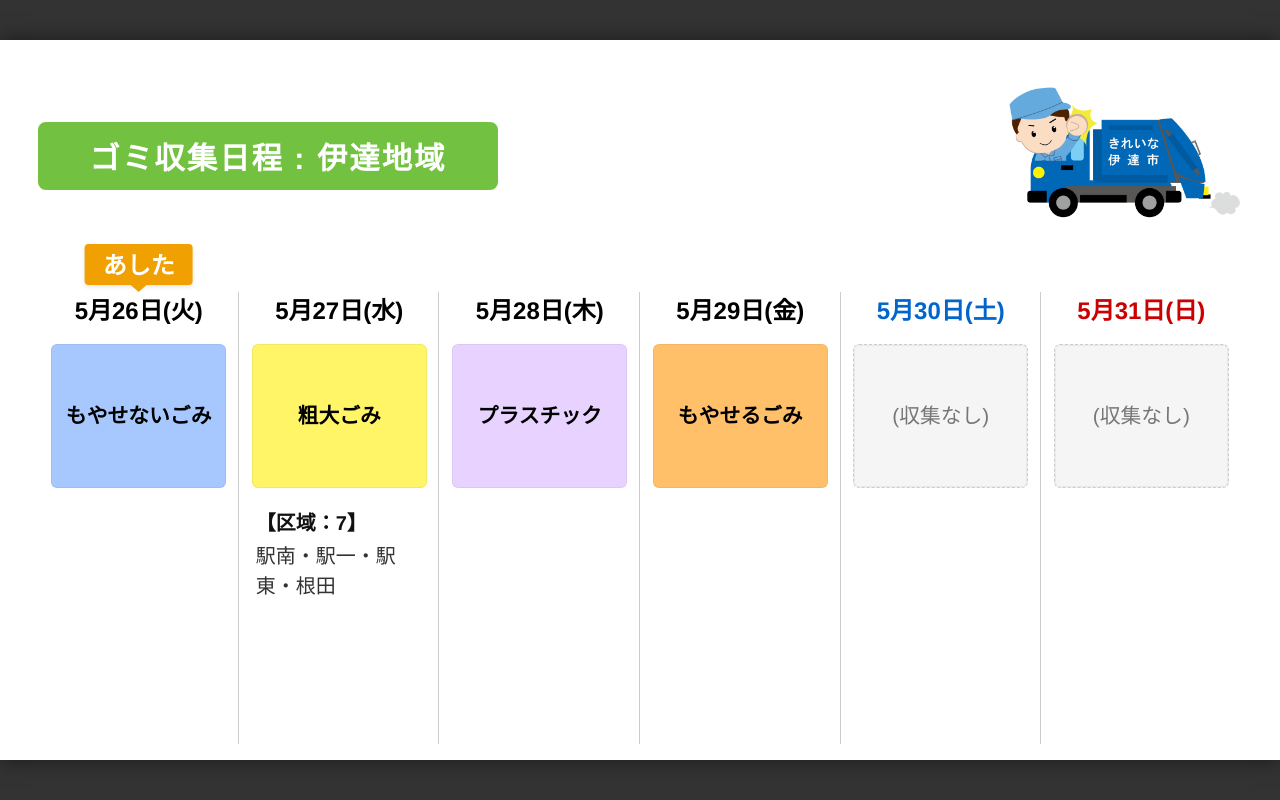
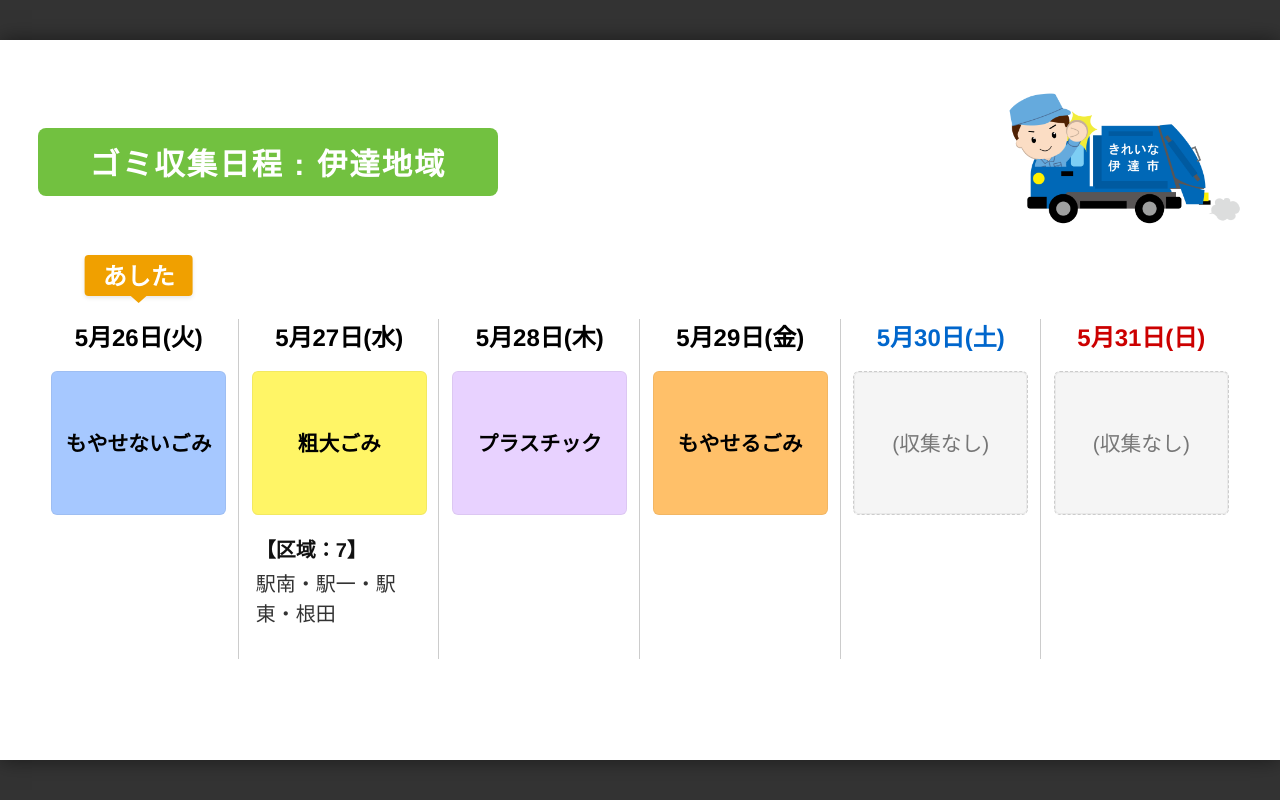
Before and after one commit to date2koryukan/gomi_calender, a plain HTML site: page index.html in a window 1280 px wide. Drawn offline with Linux system fonts and the light colour scheme.

Commit message:
カレンダーグリッドの高さ余白調節

```diff
--- a/gomi.js
+++ b/gomi.js
@@ -24,7 +24,7 @@ document.addEventListener("DOMContentLoaded", async () => {
 
         // 「明日」の基準日を設定 (今日の日付を取得し、基準とする)
         // const baseDate = new Date(2026, 4, 25); // テスト。月は0から始まるため 4 = 5月
-        const baseDate = new Date; // 月は0から始まるため 4 = 5月
+        const baseDate = new Date; // 今日の日付を取得
         baseDate.setHours(0, 0, 0, 0); // 時刻を00:00:00にリセット
 
         const gridContainer = document.getElementById("calendarGrid");
@@ -80,7 +80,7 @@ document.addEventListener("DOMContentLoaded", async () => {
                 cardClass = "glass-pet";
             } else if (displayType === "粗大ごみ") {
                 cardClass = "big-gomi";
-            } else if (displayType === "もやせるごみ" || displayType === "もやせるごom") {
+            } else if (displayType === "もやせるごみ") {
                 displayType = "もやせるごみ";
                 cardClass = "burnable";
             } else if (displayType.includes("古紙")) {
--- a/gomi_calender2026.json
+++ b/gomi_calender2026.json
@@ -298,7 +298,7 @@
   { "date": "2027/01/22", "type": "もやせるごみ", "area": "" },
   { "date": "2027/01/23", "type": "", "area": "" },
   { "date": "2027/01/24", "type": "", "area": "" },
-  { "date": "2027/01/25", "type": "もやせるごom", "area": "" },
+  { "date": "2027/01/25", "type": "もやせるごみ", "area": "" },
   { "date": "2027/01/26", "type": "ガラスびんペットボトル", "area": "" },
   { "date": "2027/01/27", "type": "粗大ごみ", "area": "8" },
   { "date": "2027/01/28", "type": "", "area": "" },
--- a/style.css
+++ b/style.css
@@ -44,8 +44,8 @@ body {
     display: flex;
     justify-content: space-between;
     align-items: center;
-    height: 22vh;
-    margin-bottom: 6vh; /* 「あした」マーカー用の余白 */
+    height: 30vh;
+    margin-bottom: 8vh; /* 「あした」マーカー用の余白 */
     position: relative;
 }
 
@@ -85,7 +85,7 @@ body {
     flex-direction: column;
     padding: 0 1vw;
     position: relative;
-    height: 100%;
+    height: 80%;
 }
 
 /* 列間の区切り線 (最後の列以外) */
@@ -102,7 +102,7 @@ body {
 /* 「あした」の矢印マーカー */
 .tomorrow-marker {
     position: absolute;
-    top: -6vh;
+    top: -8vh;
     left: 50%;
     transform: translateX(-50%);
     background-color: #f0a000;
```
